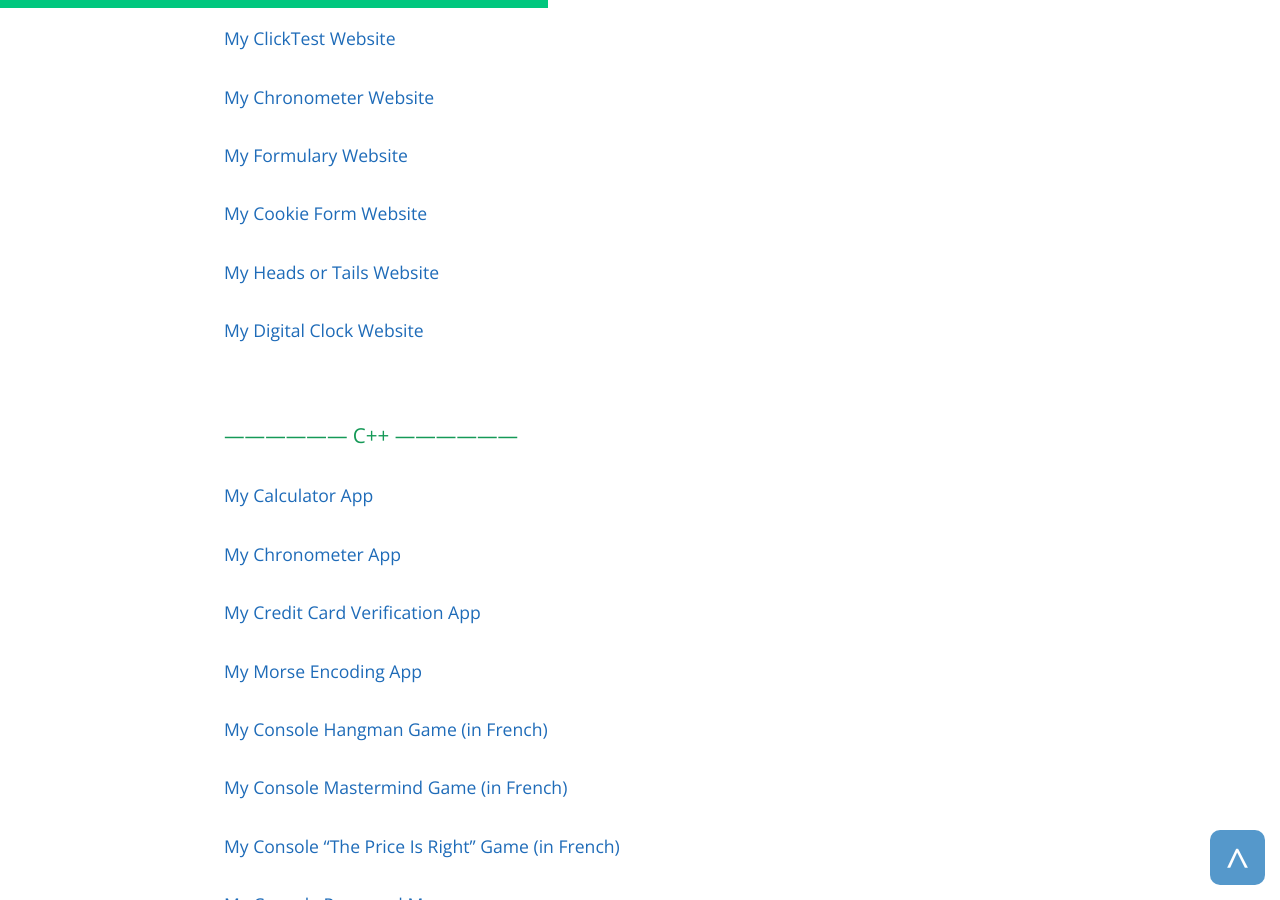
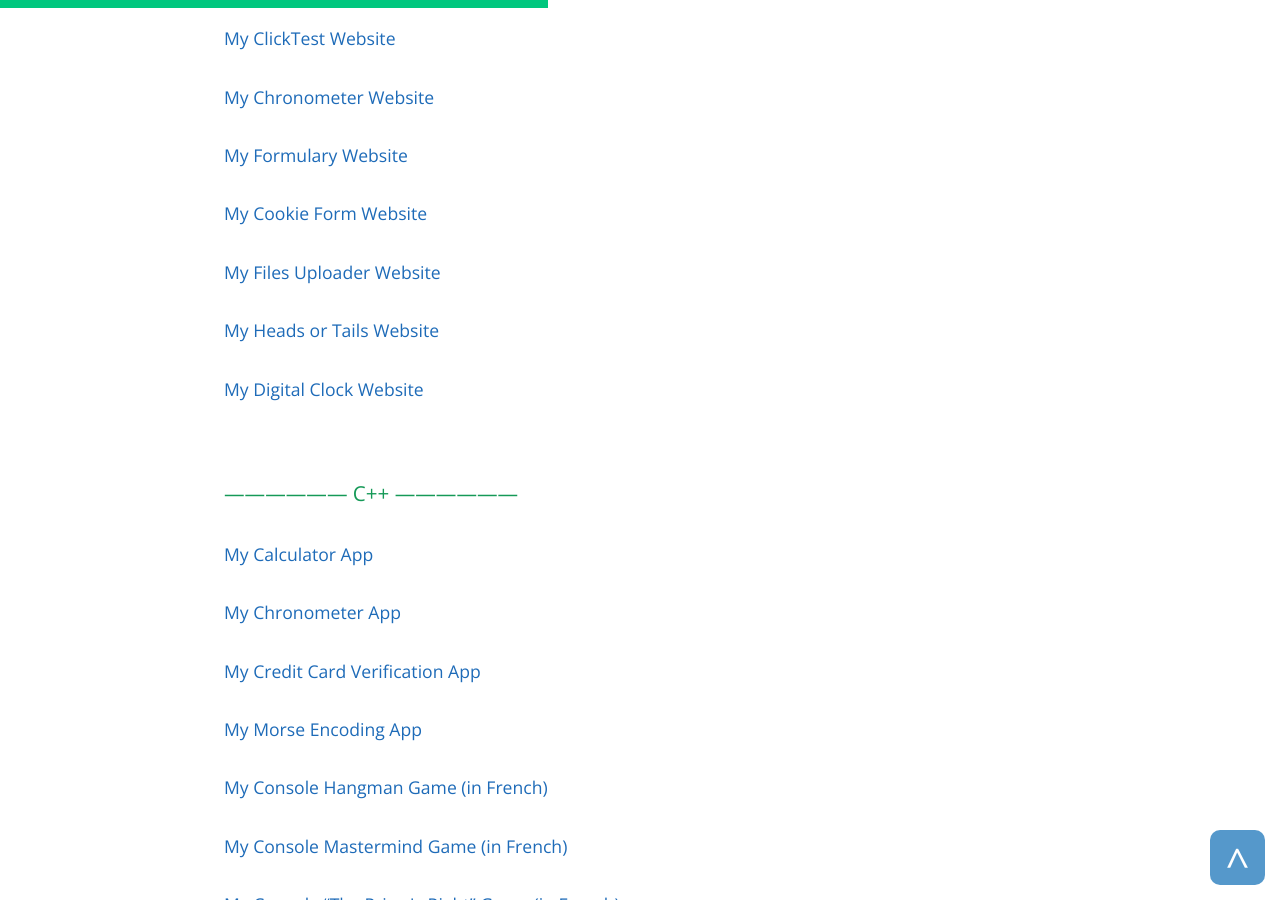
Before and after one commit to PouletEnSlip/pouletenslip.github.io, a Jekyll site: the page built from index.md, in a window 1280 px wide and 900 px high, scrolled down 569 px. Built offline with Jekyll 4.4.1, drawn with Linux system fonts in a browser that asks for light colours; comment, search, counter and statistics services are not loaded; our own code applies the rules of GitHub Pages for plain Markdown files.

Commit message:
Update index.md

```diff
--- a/index.md
+++ b/index.md
@@ -9,6 +9,7 @@ layout: default
 #### [My Chronometer Website](pages/chronometer/)
 #### [My Formulary Website](https://github.com/PouletEnSlip/FormularyCSV)
 #### [My Cookie Form Website](https://github.com/PouletEnSlip/Cookies)
+#### [My Files Uploader Website](https://github.com/PouletEnSlip/Cookies)
 #### [My Heads or Tails Website](pages/headsortails/)
 #### [My Digital Clock Website](pages/clock/)
 <br>
```
